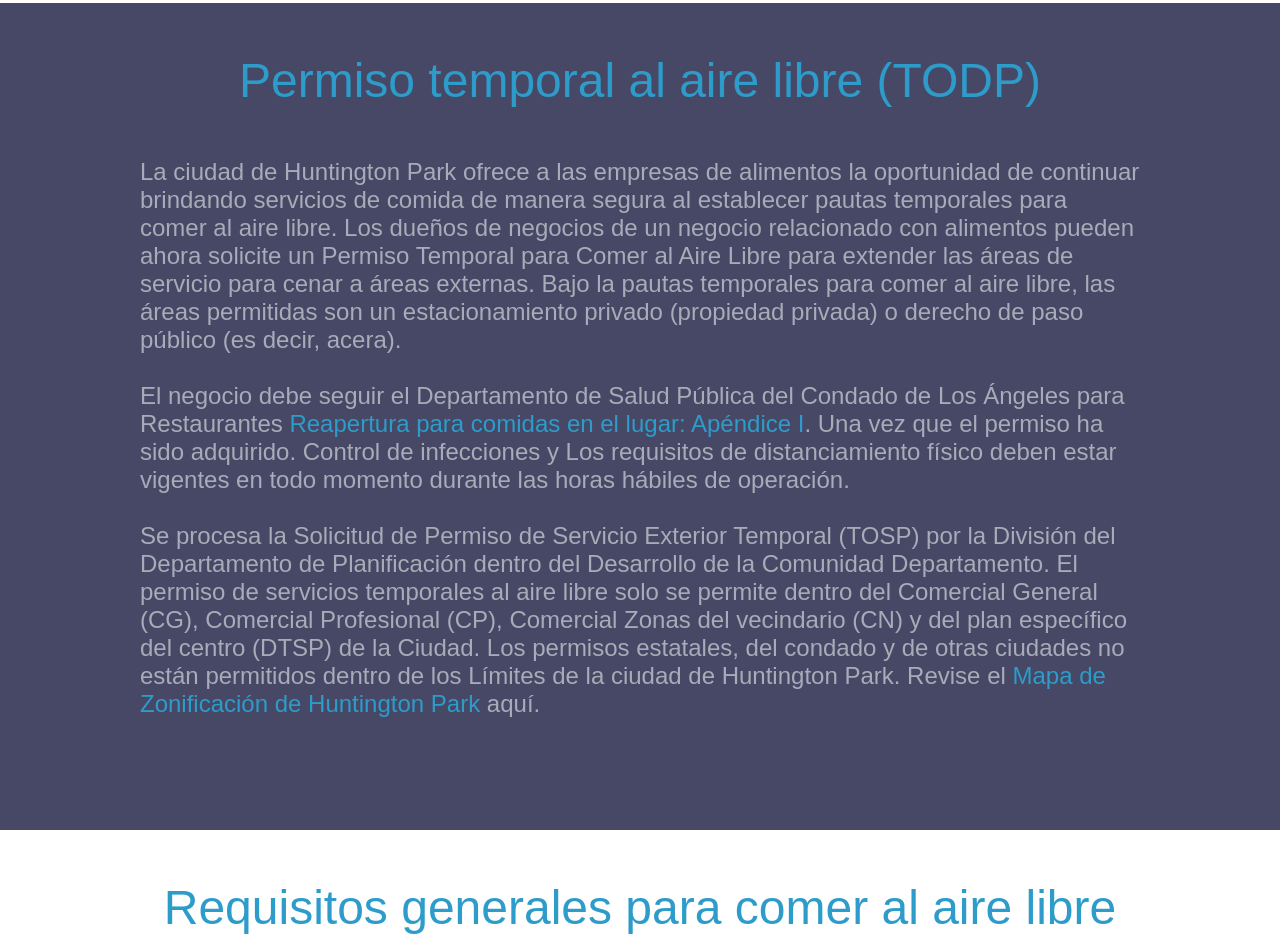
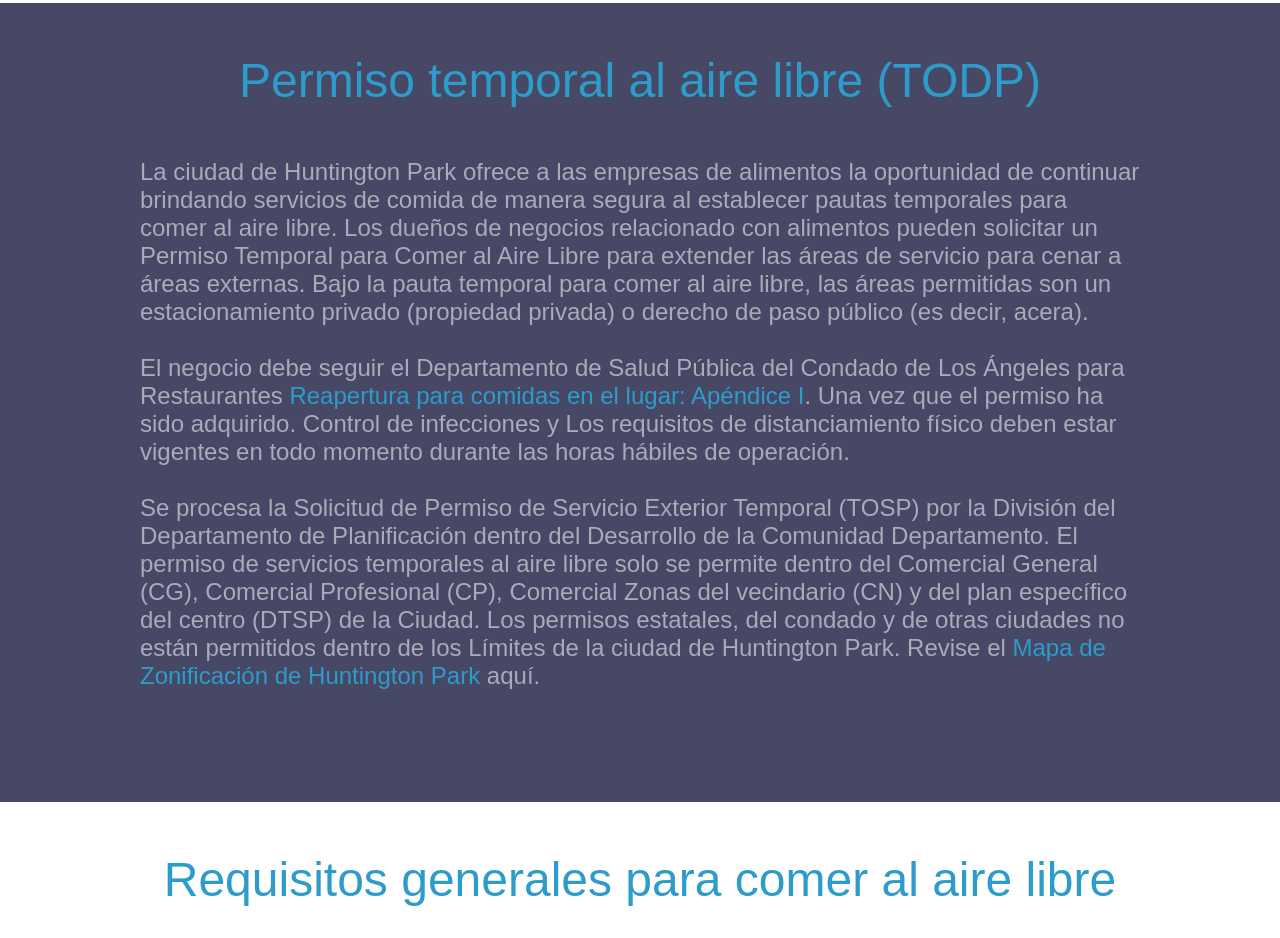
Before and after one commit to kevlarpixels/outside-dining-permit, a plain HTML site: page indexDiningSpn.html in a window 1280 px wide. Shown: the part 792-1730 px from the top of the page. Drawn offline with Linux system fonts and the light colour scheme.

Commit message:
spelling for services

```diff
--- a/indexDiningSpn.html
+++ b/indexDiningSpn.html
@@ -36,13 +36,12 @@
         <div class="section-body">
             La ciudad de Huntington Park ofrece a las empresas de alimentos la oportunidad de continuar brindando
             servicios de comida
-            de manera segura al establecer pautas temporales para comer al aire libre. Los dueños de negocios de un
-            negocio relacionado con alimentos pueden
-            ahora solicite un Permiso Temporal para Comer al Aire Libre para extender las áreas de servicio para cenar a
+            de manera segura al establecer pautas temporales para comer al aire libre. Los dueños de negocios
+            relacionado con alimentos pueden solicitar un Permiso Temporal para Comer al Aire Libre para extender las
+            áreas de servicio para cenar a
             áreas externas. Bajo la
-            pautas temporales para comer al aire libre, las áreas permitidas son un estacionamiento privado (propiedad
-            privada) o
-            derecho de paso público (es decir, acera).
+            pauta temporal para comer al aire libre, las áreas permitidas son un estacionamiento privado (propiedad
+            privada) o derecho de paso público (es decir, acera).
             <br>
             <br>
             El negocio debe seguir el Departamento de Salud Pública del Condado de Los Ángeles para Restaurantes <a
```
